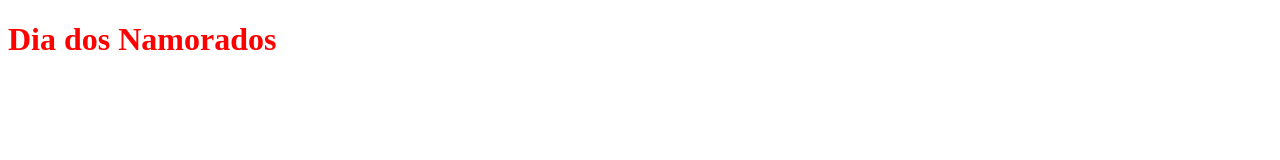
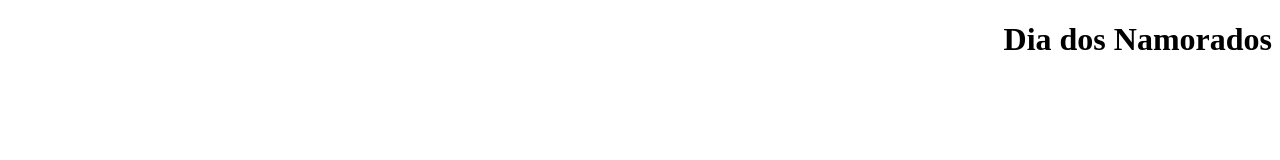
Before and after one commit to brunoMou/S-o-Jo-o, a plain HTML site: page index.html in a window 1280 px wide. Drawn offline with Linux system fonts and the light colour scheme.

Commit message:
Update index.html

```diff
--- a/index.html
+++ b/index.html
@@ -6,8 +6,8 @@
 
   </head>
   <body>
-    <font color = "red">
-    <h1>Dia dos Namorados</h1>
-    </font>
+
+    <h1 align = "right">Dia dos Namorados</h1>
+
   </body>
 </html>
```
